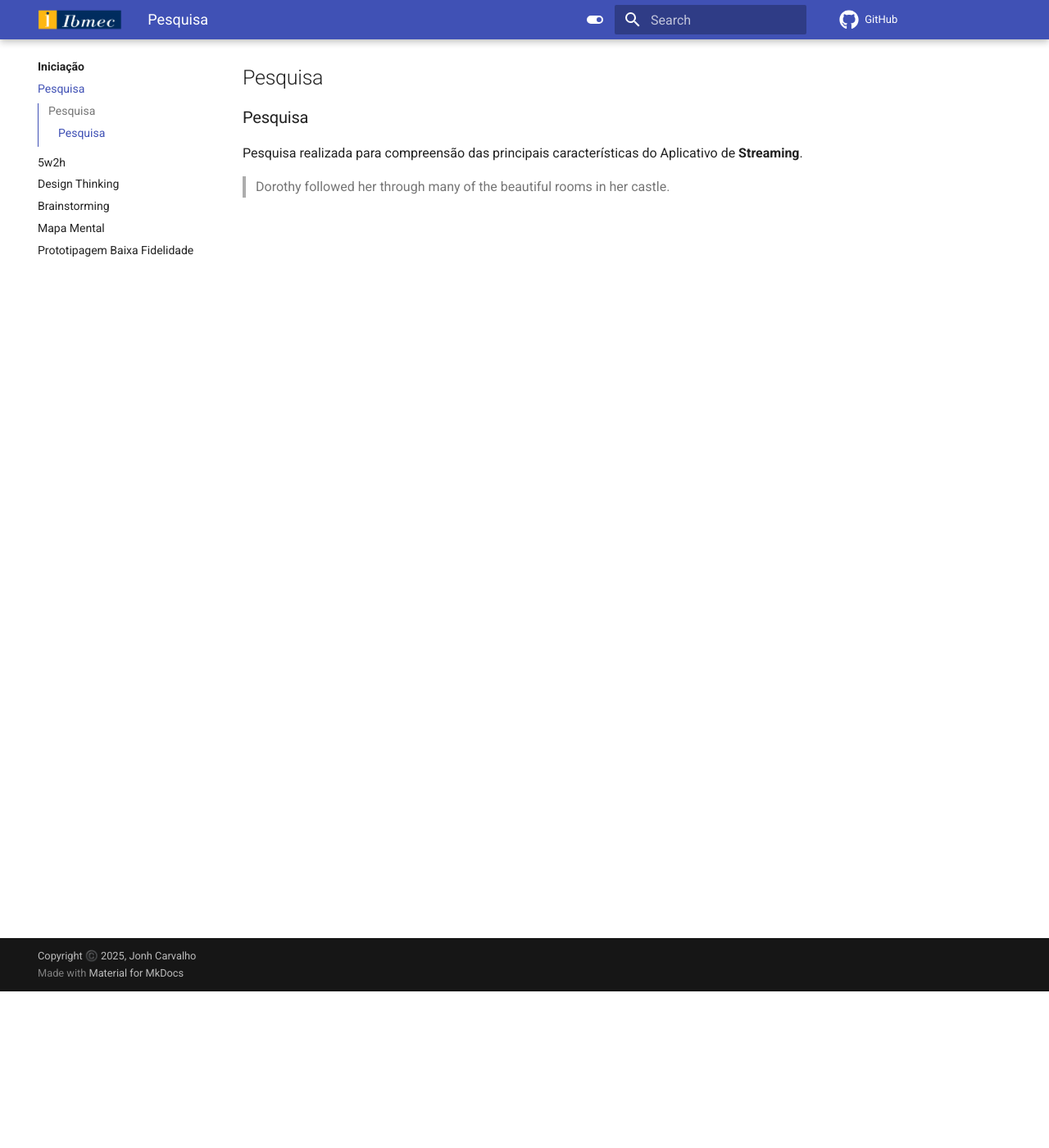
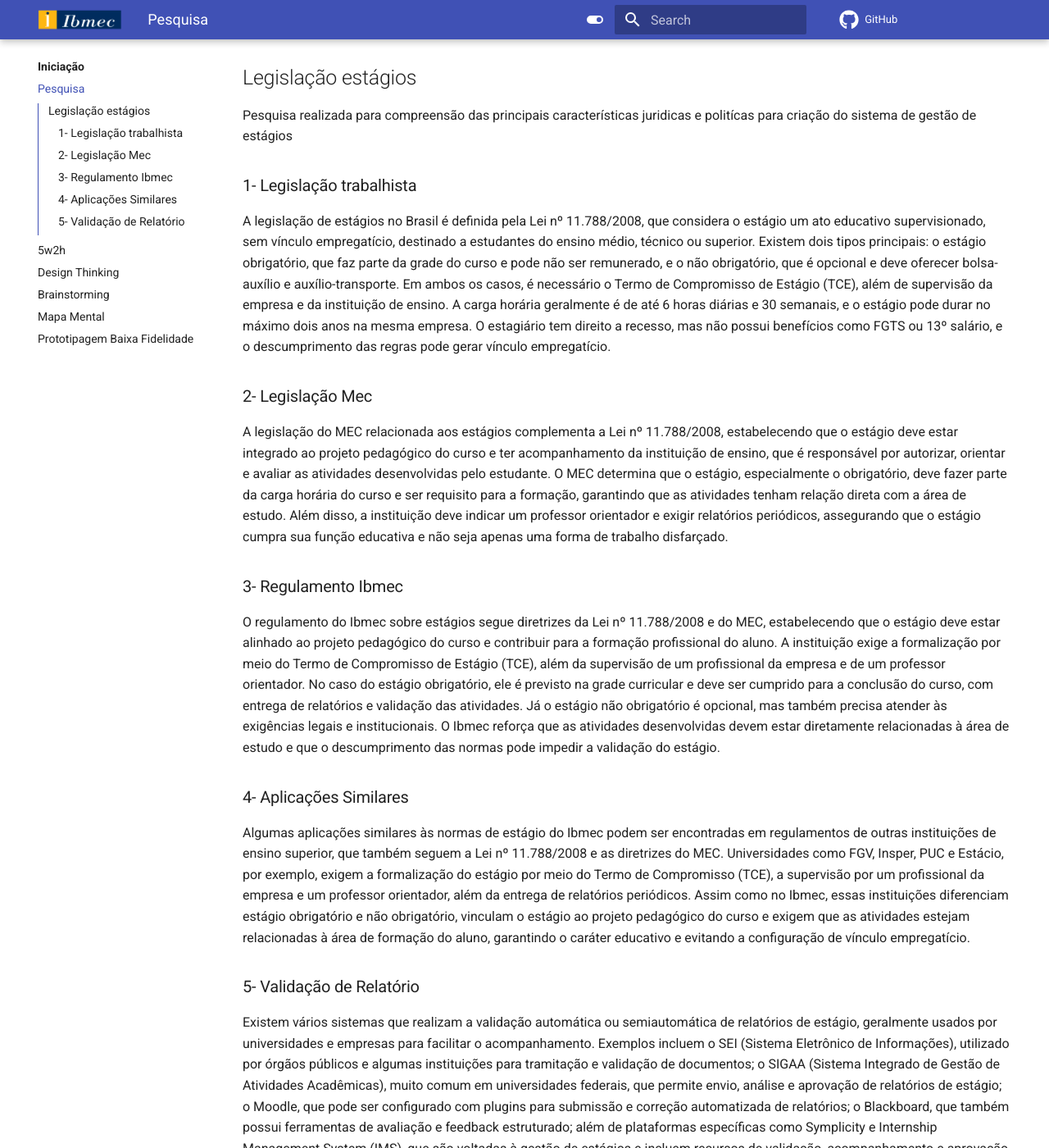
Before and after one commit to Projetos-de-Extensao/PBE_26.1_8001_VI, an MkDocs documentation site: the page built from docs/Iniciacao/pesquisa.md, in a window 1280 px wide and 1400 px high, scrolled down 191 px. Shown: the whole window at 82% size. Built offline with MkDocs 1.6.1 and Material for MkDocs 9.7.7, drawn with Linux system fonts in a browser that asks for light colours; comment, search, counter and statistics services are not loaded; some of the changed text lies outside the part shown.

Commit message:
Pesquisa

```diff
--- a/docs/Iniciacao/pesquisa.md
+++ b/docs/Iniciacao/pesquisa.md
@@ -4,9 +4,56 @@ title: Pesquisa
 ---
 
 # Pesquisa
-## Pesquisa
-### Pesquisa
+## Legislação estágios
 
-Pesquisa realizada para compreensão das principais características do Aplicativo de **Streaming**.
+Pesquisa realizada para compreensão das principais características juridicas e politícas para criação do sistema de gestão de estágios
 
-> Dorothy followed her through many of the beautiful rooms in her castle.
+### 1- Legislação trabalhista
+
+A legislação de estágios no Brasil é definida pela Lei nº 11.788/2008, que considera o estágio um ato educativo supervisionado, sem
+vínculo empregatício, destinado a estudantes do ensino médio, técnico ou superior. Existem dois tipos principais: o estágio obrigatório,
+que faz parte da grade do curso e pode não ser remunerado, e o não obrigatório, que é opcional e deve oferecer bolsa-auxílio e
+auxílio-transporte. Em ambos os casos, é necessário o Termo de Compromisso de Estágio (TCE), além de supervisão da empresa e da
+instituição de ensino. A carga horária geralmente é de até 6 horas diárias e 30 semanais, e o estágio pode durar no máximo dois anos na
+mesma empresa. O estagiário tem direito a recesso, mas não possui benefícios como FGTS ou 13º salário, e o descumprimento das regras pode
+gerar vínculo empregatício.
+
+### 2- Legislação Mec
+
+A legislação do MEC relacionada aos estágios complementa a Lei nº 11.788/2008, estabelecendo que o estágio deve estar integrado ao
+projeto pedagógico do curso e ter acompanhamento da instituição de ensino, que é responsável por autorizar, orientar e avaliar as
+atividades desenvolvidas pelo estudante. O MEC determina que o estágio, especialmente o obrigatório, deve fazer parte da carga horária do
+curso e ser requisito para a formação, garantindo que as atividades tenham relação direta com a área de estudo. Além disso, a
+instituição deve indicar um professor orientador e exigir relatórios periódicos, assegurando que o estágio cumpra sua função educativa e
+não seja apenas uma forma de trabalho disfarçado.
+
+### 3- Regulamento Ibmec
+
+O regulamento do Ibmec sobre estágios segue diretrizes da Lei nº 11.788/2008 e do MEC, estabelecendo que o estágio deve estar alinhado
+ao projeto pedagógico do curso e contribuir para a formação profissional do aluno. A instituição exige a formalização por meio do Termo
+de Compromisso de Estágio (TCE), além da supervisão de um profissional da empresa e de um professor orientador. No caso do estágio
+obrigatório, ele é previsto na grade curricular e deve ser cumprido para a conclusão do curso, com entrega de relatórios e validação das
+atividades. Já o estágio não obrigatório é opcional, mas também precisa atender às exigências legais e institucionais. O Ibmec reforça
+que as atividades desenvolvidas devem estar diretamente relacionadas à área de estudo e que o descumprimento das normas pode impedir a
+validação do estágio.
+
+### 4- Aplicações Similares
+
+Algumas aplicações similares às normas de estágio do Ibmec podem ser encontradas em regulamentos de outras instituições de ensino
+superior, que também seguem a Lei nº 11.788/2008 e as diretrizes do MEC. Universidades como FGV, Insper, PUC e Estácio, por exemplo,
+exigem a formalização do estágio por meio do Termo de Compromisso (TCE), a supervisão por um profissional da empresa e um professor
+orientador, além da entrega de relatórios periódicos. Assim como no Ibmec, essas instituições diferenciam estágio obrigatório e não
+obrigatório, vinculam o estágio ao projeto pedagógico do curso e exigem que as atividades estejam relacionadas à área de formação do
+aluno, garantindo o caráter educativo e evitando a configuração de vínculo empregatício.
+
+
+### 5- Validação de Relatório
+
+Existem vários sistemas que realizam a validação automática ou semiautomática de relatórios de estágio, geralmente usados por
+universidades e empresas para facilitar o acompanhamento. Exemplos incluem o SEI (Sistema Eletrônico de Informações), utilizado por
+órgãos públicos e algumas instituições para tramitação e validação de documentos; o SIGAA (Sistema Integrado de Gestão de Atividades
+Acadêmicas), muito comum em universidades federais, que permite envio, análise e aprovação de relatórios de estágio; o Moodle, que
+pode ser configurado com plugins para submissão e correção automatizada de relatórios; o Blackboard, que também possui ferramentas de
+avaliação e feedback estruturado; além de plataformas específicas como Symplicity e Internship Management System (IMS), que são
+voltadas à gestão de estágios e incluem recursos de validação, acompanhamento e aprovação de relatórios. Esses sistemas ajudam a
+padronizar critérios, acompanhar prazos e reduzir o trabalho manual dos orientadores.
```
